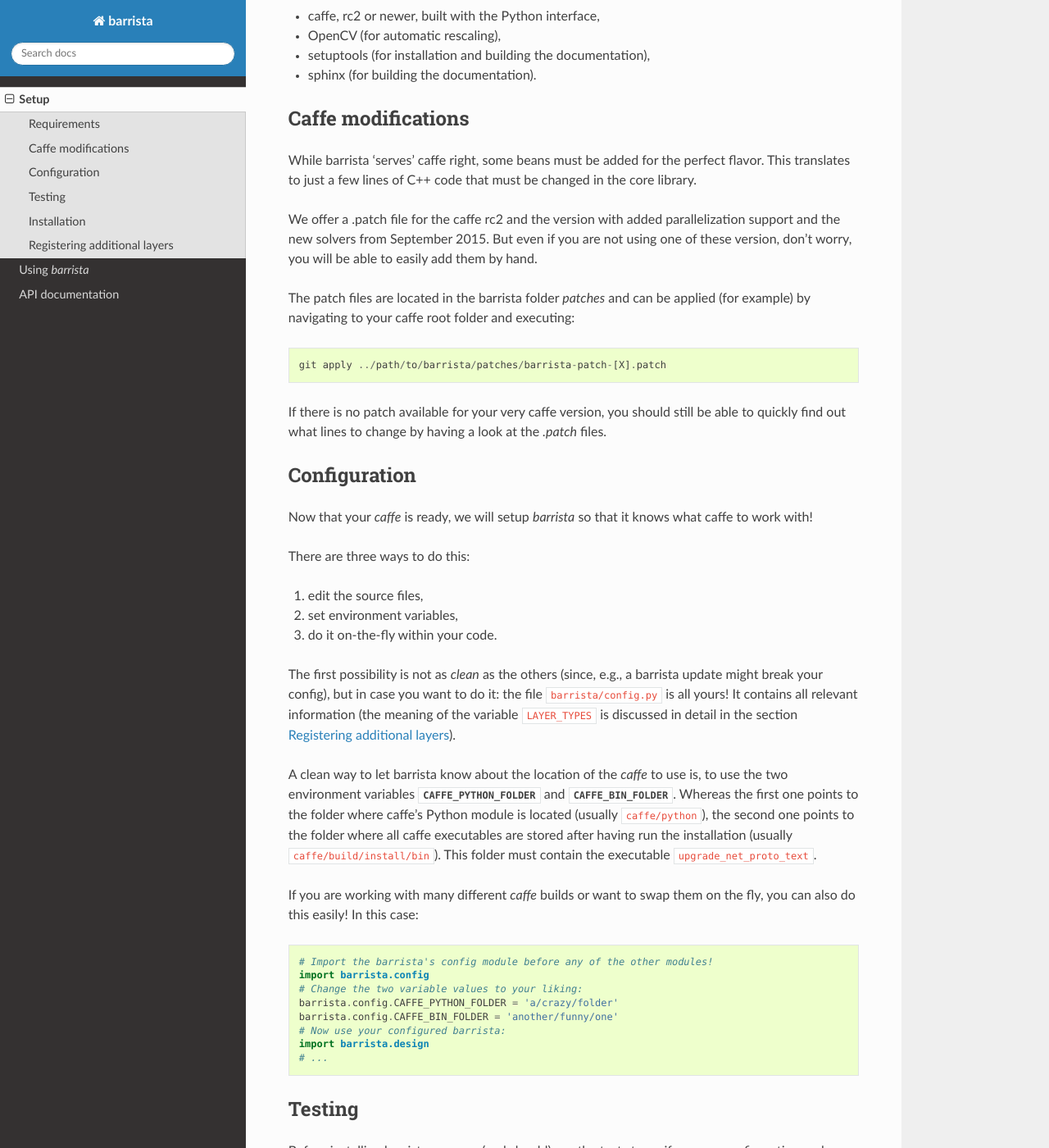
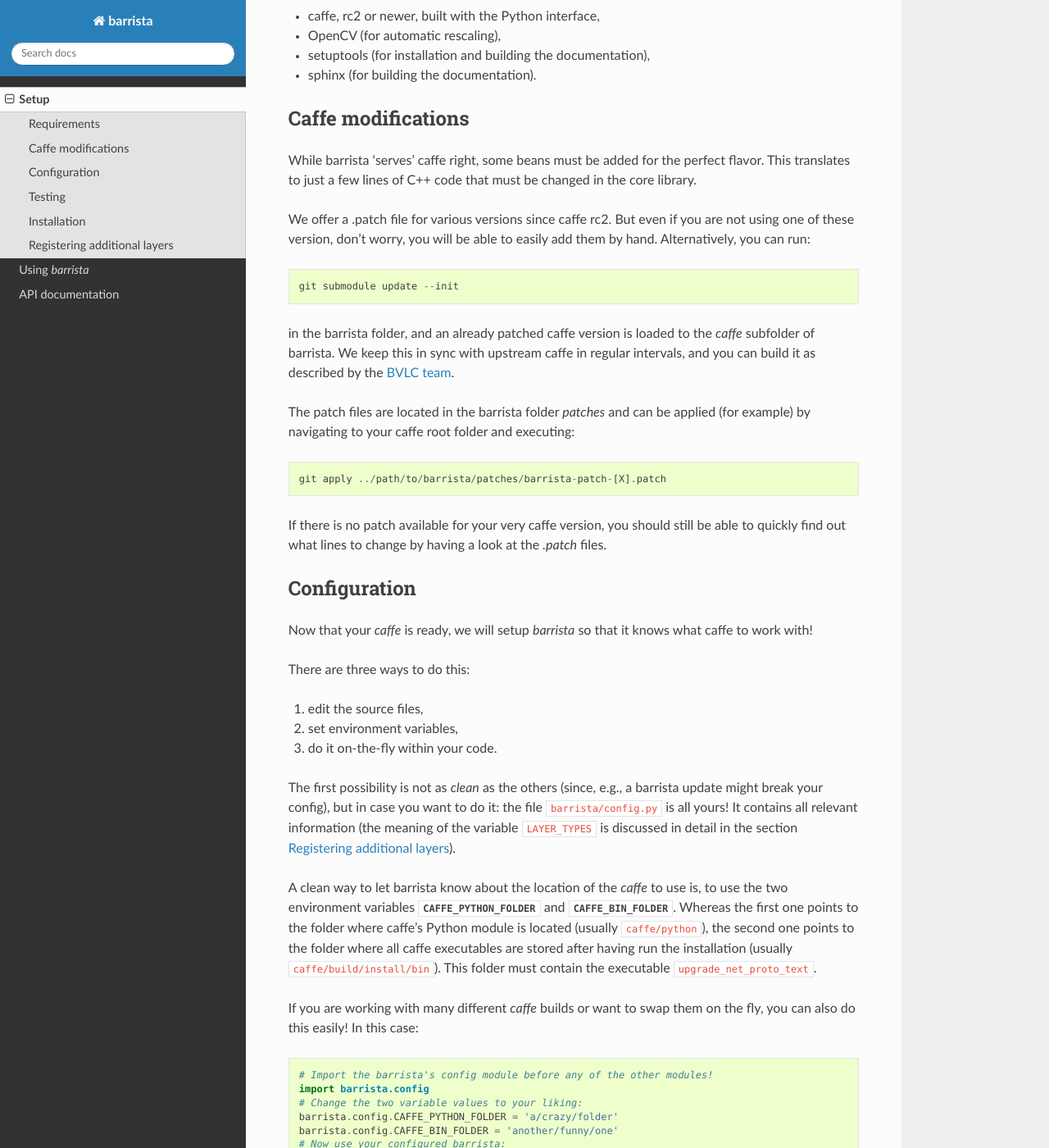
Before and after one commit to classner/barrista, a Sphinx documentation site: the page built from documentation/setup.rst, in a window 1280 px wide and 1400 px high, scrolled down 256 px. Shown: the whole window at 82% size. Built offline with Sphinx 7.4.7 and the Read the Docs theme 2.0.0, drawn with Linux system fonts in a browser that asks for light colours; some of the changed text lies outside the part shown.

Commit message:
Removed superfluous output.

```diff
--- a/documentation/setup.rst
+++ b/documentation/setup.rst
@@ -20,10 +20,16 @@
 perfect flavor. This translates to just a few lines of C++ code that must
 be changed in the core library.
 
-We offer a .patch file for the caffe rc2 and the version with added
-parallelization support and the new solvers from September 2015. But even
+We offer a .patch file for various versions since caffe rc2. But even
 if you are not using one of these version, don't worry, you will be able to
-easily add them by hand.
+easily add them by hand. Alternatively, you can run::
+
+    git submodule update --init
+
+in the barrista folder, and an already patched caffe version is loaded to the
+`caffe` subfolder of barrista. We keep this in sync with upstream caffe in
+regular intervals, and you can build it as described by the
+`BVLC team <http://caffe.berkeleyvision.org/>`_.
 
 The patch files are located in the barrista folder `patches` and can be applied
 (for example) by navigating to your caffe root folder and executing::
@@ -72,6 +78,15 @@
     # Now use your configured barrista:
     import barrista.design
     # ...
+
+A side note on the google logging facilities of caffe: the output is very useful
+for debugging, but may clutter your terminal unnecessary otherwise. To change
+the log-level, simply::
+
+    export GLOG_minloglevel=2
+
+and add this to your favorite place, e.g., `.bashrc`. The levels are 0 (debug,
+default), 1 (info), 2 (warnings), 3 (errors).
 
 =======
 Testing
--- a/tests.py
+++ b/tests.py
@@ -1528,11 +1528,10 @@
         predictions = np.argmax(predictions, axis=1)
         self.assertEqual(np.sum(predictions == 1), 10)
         # Upscaling.
-        predictions_us = np.array(
+        _ = np.array(
             net.predict(np.zeros((10, 3, 1, 1)),
                         input_processing_flags={'data': 'p0'},
                         output_processing_flags={'softmax': 'p0'}))
-        print(predictions_us.shape)
         # Oversample.
         predictions = np.array(net.predict(np.zeros((10, 3, 1, 1)),
                                            oversample=True))
```
